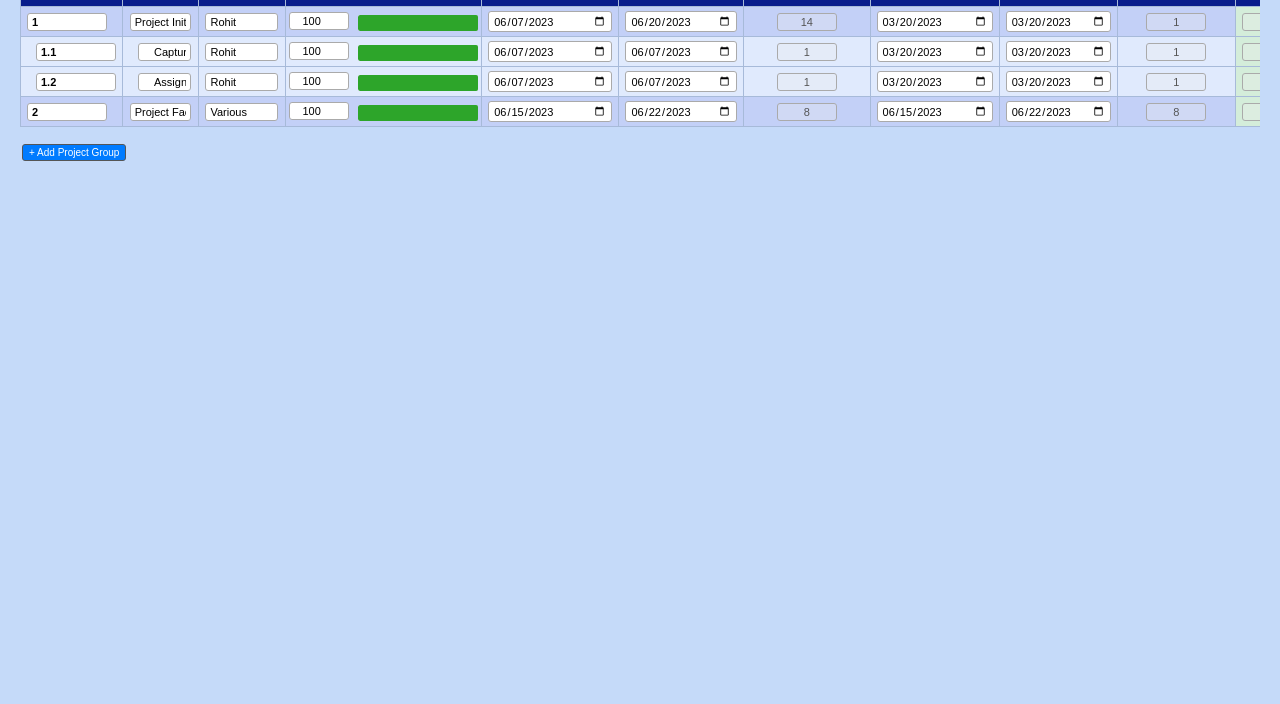
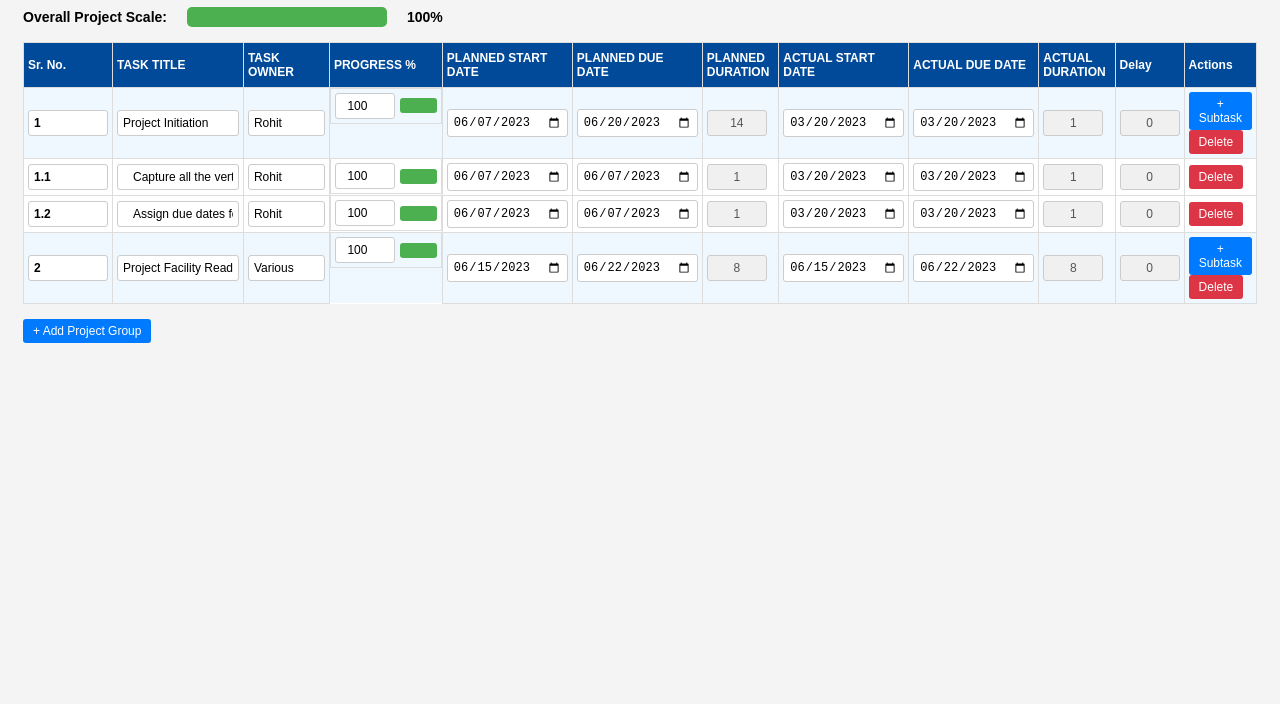
Before and after one commit to imRohitraj7/PMTracker, a plain HTML site: page index.html in a window 1280 px wide. Shown: the part 96-800 px from the top of the page. Drawn offline with Linux system fonts and the light colour scheme.

Commit message:
Update index.html

```diff
--- a/index.html
+++ b/index.html
@@ -4,18 +4,132 @@
     <meta charset="UTF-8" />
     <meta name="viewport" content="width=device-width, initial-scale=1" />
     <title>NIDO Project Manager Editable</title>
-    <link rel="stylesheet" href="style.css" />
+    <style>
+      /* Basic styles to make it look like the image */
+      body {
+        font-family: Arial, sans-serif;
+        padding: 15px;
+        background-color: #f4f4f4;
+      }
+      h1 {
+        text-align: center;
+        color: #333;
+      }
+      .header {
+        display: flex;
+        align-items: center;
+        margin-bottom: 15px;
+        font-size: 14px;
+        gap: 20px;
+      }
+      .overall-progress-container {
+        width: 200px;
+        height: 20px;
+        background-color: #e0e0e0;
+        border-radius: 5px;
+        overflow: hidden;
+      }
+      .overall-progress-fill {
+        height: 100%;
+        width: 0%;
+        background-color: #4caf50;
+        transition: width 0.3s;
+      }
+      .overall-progress-label {
+        font-weight: bold;
+      }
+      .table-container {
+        overflow-x: auto;
+      }
+      table {
+        width: 100%;
+        border-collapse: collapse;
+        background-color: #fff;
+      }
+      th,
+      td {
+        border: 1px solid #ddd;
+        padding: 4px;
+        text-align: left;
+        vertical-align: middle;
+      }
+      th {
+        background-color: #004a99;
+        color: white;
+        font-size: 12px;
+        padding: 8px 4px;
+      }
+      .task-group {
+        background-color: #f0f8ff;
+        font-weight: bold;
+      }
+      .subtask {
+        background-color: #ffffff;
+      }
+      input {
+        width: 100%;
+        box-sizing: border-box;
+        border: 1px solid #ccc;
+        padding: 5px;
+        border-radius: 3px;
+        font-size: 12px;
+      }
+      input:disabled {
+        background-color: #f0f0f0;
+        color: #555;
+      }
+      input[type="date"] {
+        min-width: 120px;
+      }
+      input.text-input {
+        width: 100%;
+      }
+      input.number-input {
+        width: 60px;
+        text-align: center;
+      }
+      .progress-cell {
+        display: flex;
+        align-items: center;
+        gap: 5px;
+      }
+      .progress-bar {
+        flex-grow: 1;
+        height: 15px;
+        background-color: #e0e0e0;
+        border-radius: 3px;
+        overflow: hidden;
+      }
+      .progress-bar-fill {
+        height: 100%;
+        background-color: #4caf50;
+      }
+      .delay-positive {
+        background-color: #ffcccc;
+      }
+      button {
+        padding: 5px 10px;
+        font-size: 12px;
+        cursor: pointer;
+        background-color: #007bff;
+        color: white;
+        border: none;
+        border-radius: 3px;
+      }
+      .delete-btn {
+        background-color: #dc3545;
+      }
+    </style>
   </head>
 
   <body>
-    <h1>NIDO PROJECT MANAGER</h1>
+    <h1 contenteditable="true">NIDO PROJECT MANAGER</h1>
+
     <div
       class="header"
       role="contentinfo"
       aria-label="Project manager contacts and overall progress"
     >
-      <div><strong>Contact:</strong> Sanjay 9689767156</div>
-      <div><strong>Contact:</strong> Piyush 8108115884</div>
       <div><strong>Overall Project Scale:</strong></div>
       <div
         class="overall-progress-container"
```
